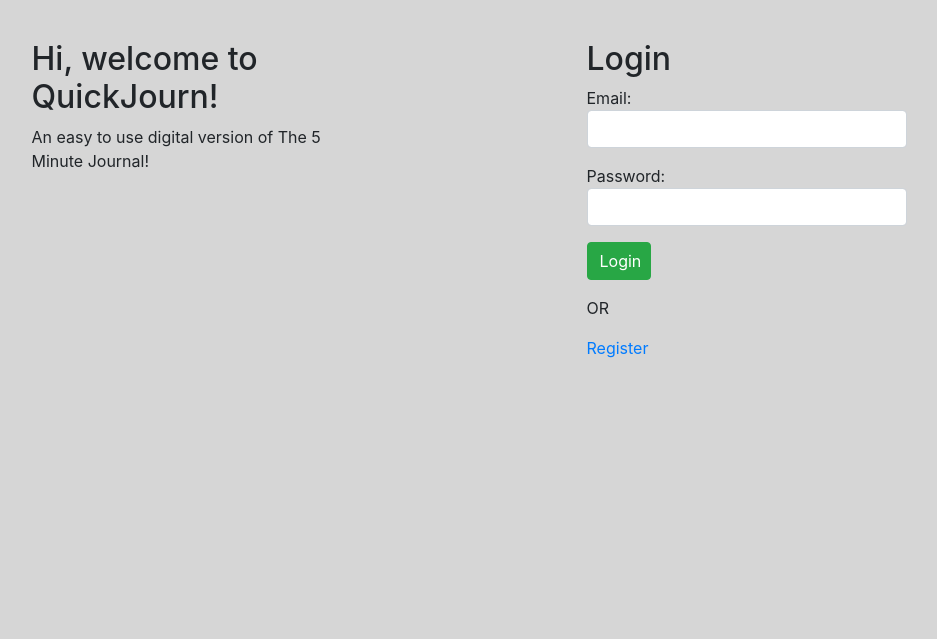
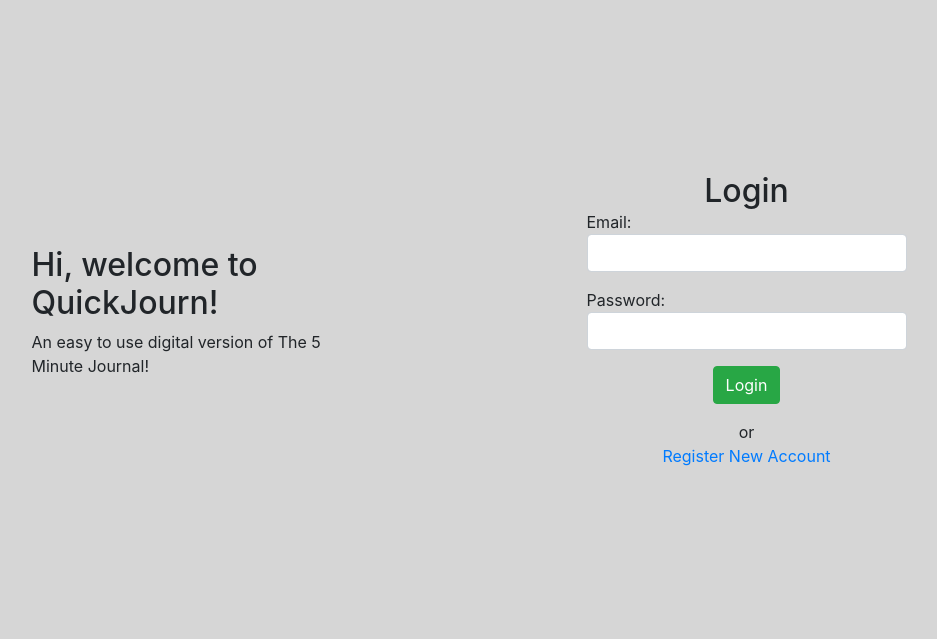
Before and after one commit to rsmith1412/quick_journal, a Django app: page / in a window 1280 px wide. Shown: the top 639 px of the page, without its empty margins (171-1108 px from the left). Run offline with Django 3.2, Linux system fonts and the light colour scheme; parts of the project's set-up code (start-up, migrations or seed data) failed here and were passed over; some libraries are stand-ins or nearby versions.

Commit message:
css changes

```diff
--- a/apps/journal_app/static/css/style.css
+++ b/apps/journal_app/static/css/style.css
@@ -13,6 +13,8 @@ body {
 }
 .container {
     display: flex;
+    flex: 0.8;
+    align-items: center;
 }
 header a {
     color: #343a40;
@@ -67,10 +69,9 @@ ol, li {
     margin-top: 5px;
 }
 .center {
-    /*display: flex;*/
+    display: flex;
     justify-content: center;
     margin: 0 auto;
-    width: 20%;
 }
 .row {
     width: 80%;
@@ -80,7 +81,7 @@ ol, li {
 }
 .morning {
     background-color: #FFE74C;
-    border: 2px solid #343a40;
+    border: 2px solid white;
 }
 .morning, .night {
     width: 40%;
@@ -98,7 +99,7 @@ form li {
 }
 .night {
     background-color: #343a40;
-    border: 2px solid black;
+    border: 2px solid white;
 }
 .night h2, .night p {
     color: white;
--- a/apps/journal_app/templates/journal_app/index.html
+++ b/apps/journal_app/templates/journal_app/index.html
@@ -18,7 +18,7 @@
         </div>
         <!--Login form w/ link to register link -->
         <div class="login">
-            <h2>Login</h2>
+            <h2 class="center">Login</h2>
             <form action="/login" method="POST">
                 {% csrf_token %}
                 <div class="form-group">
@@ -31,15 +31,17 @@
                     <input type="submit" class="btn btn-success center" value="Login">
                 </div>
             </form>
+            <div class="center">
                 {% if messages %}
                     {% for message in messages %}
                         {% if message.extra_tags == "login" %}
-                    <p style="color: red">{{message}}</p>
+                        <p style="color: darkred">{{message}}</p>
                         {% endif %}
                     {% endfor %}
                 {% endif %}
-            <p>OR</p>
-            <a href="/register">Register</a>
+            </div>
+            <p class="center">or</p>
+            <a class="center" href="/register">Register New Account</a>
             <!-- Figure out later -->
             <!--<a href="/forgot_password">Forgot Password?</a>-->
         </div>
--- a/apps/journal_app/templates/journal_app/show_day.html
+++ b/apps/journal_app/templates/journal_app/show_day.html
@@ -18,6 +18,7 @@
         <!--<h2>QuickJourn</h2>-->
         <nav class="navbar navbar-light col-4">
             <a href="/dashboard">Dashboard</a> |
+            <a href="/days">Days</a> |
             <a href="/profile">Profile</a> |
             <a href="/about">About</a> |
             <a href="/logout">Logout</a>
```
Also changed, not shown: apps/journal_app/templates/journal_app/register.html (+6 -4 lines), db.sqlite3. Lines whose indentation alone changed are shown as unchanged.
